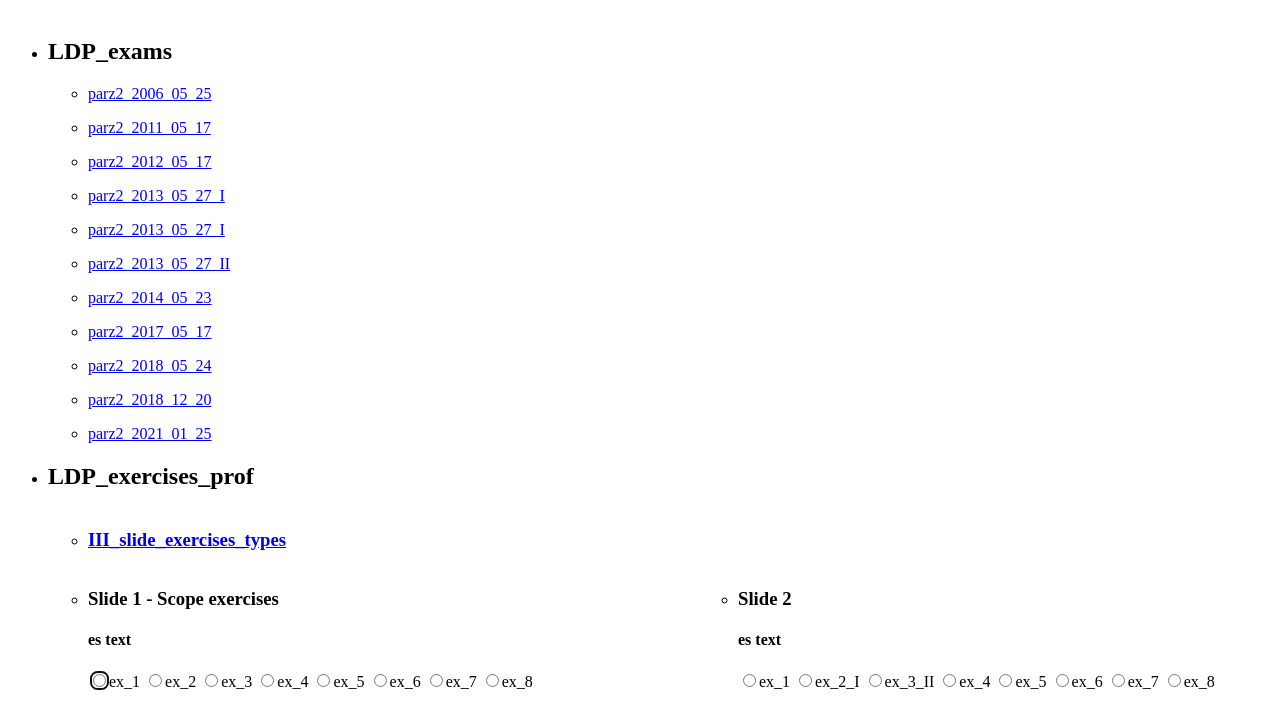
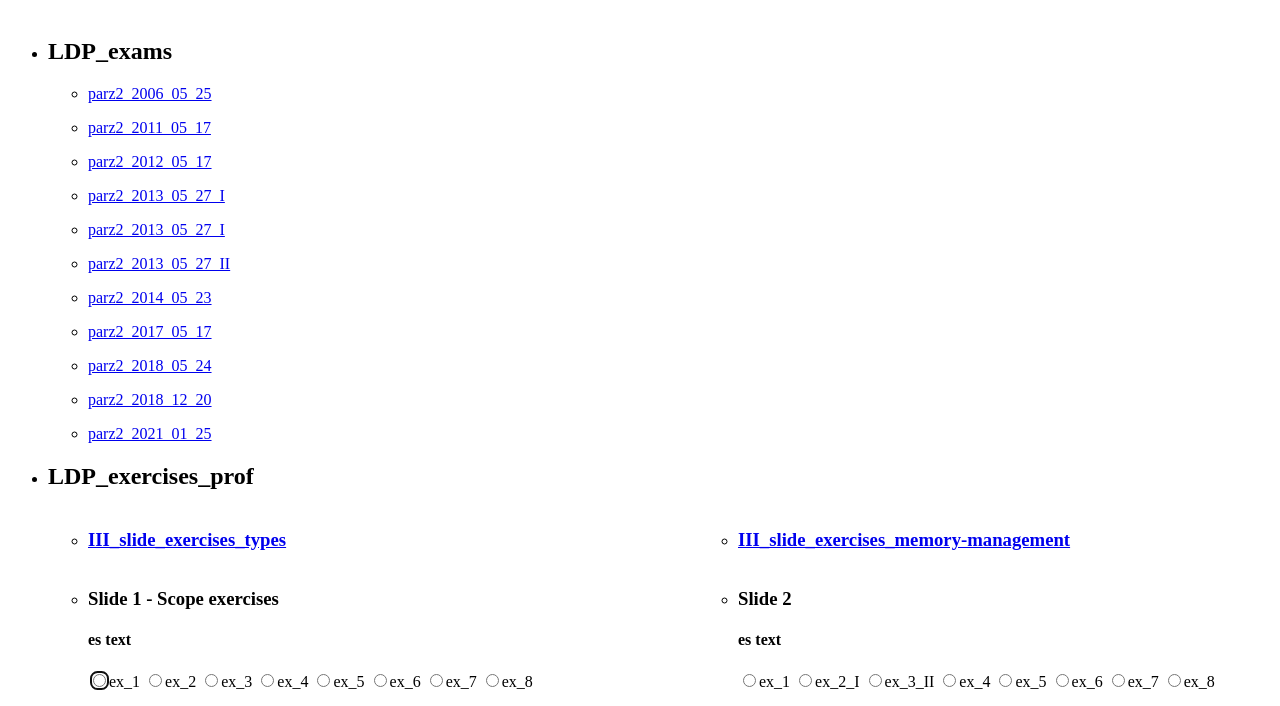
Before and after one commit to University-Works-Projects/Second-year-of-university, a plain HTML site: page linguaggi-di-programmazione/LDP_exercises.html in a window 1280 px wide. Shown: the part 138-844 px from the top of the page. Drawn offline with Linux system fonts and the light colour scheme.

Commit message:
Add: memory-management exercises

```diff
--- a/linguaggi-di-programmazione/LDP_exercises.html
+++ b/linguaggi-di-programmazione/LDP_exercises.html
@@ -77,6 +77,9 @@
                         <li>
                             <a href="../linguaggi-di-programmazione/LDP_ex/LDP_ex_prof/III_slide_1_types/exercises_types.html"><h3>III_slide_exercises_types</h3></a>
                         </li>
+                        <li>
+                            <a href="../linguaggi-di-programmazione/LDP_ex/LDP_ex_prof/III_slide_2_memory-management/exercises_memory-management.html"><h3>III_slide_exercises_memory-management</h3></a>
+                        </li>
                     </section>
                 </ul>
             </li>
```
